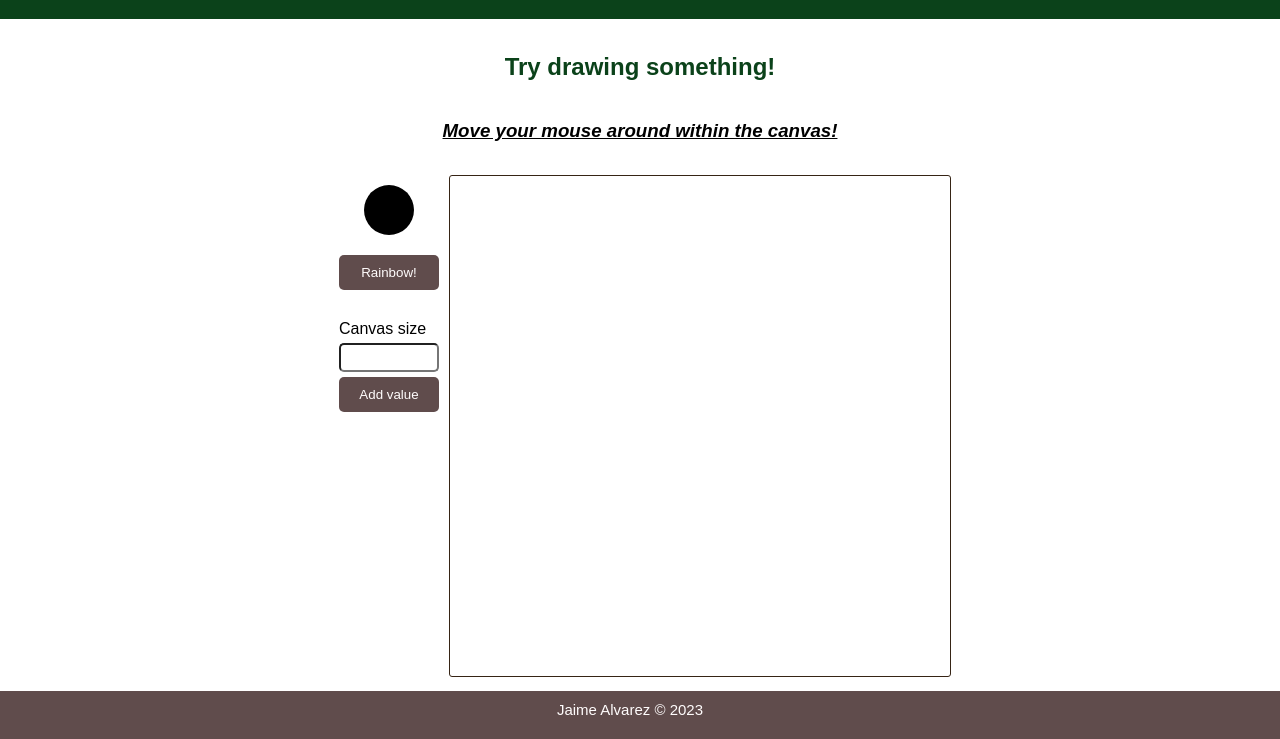
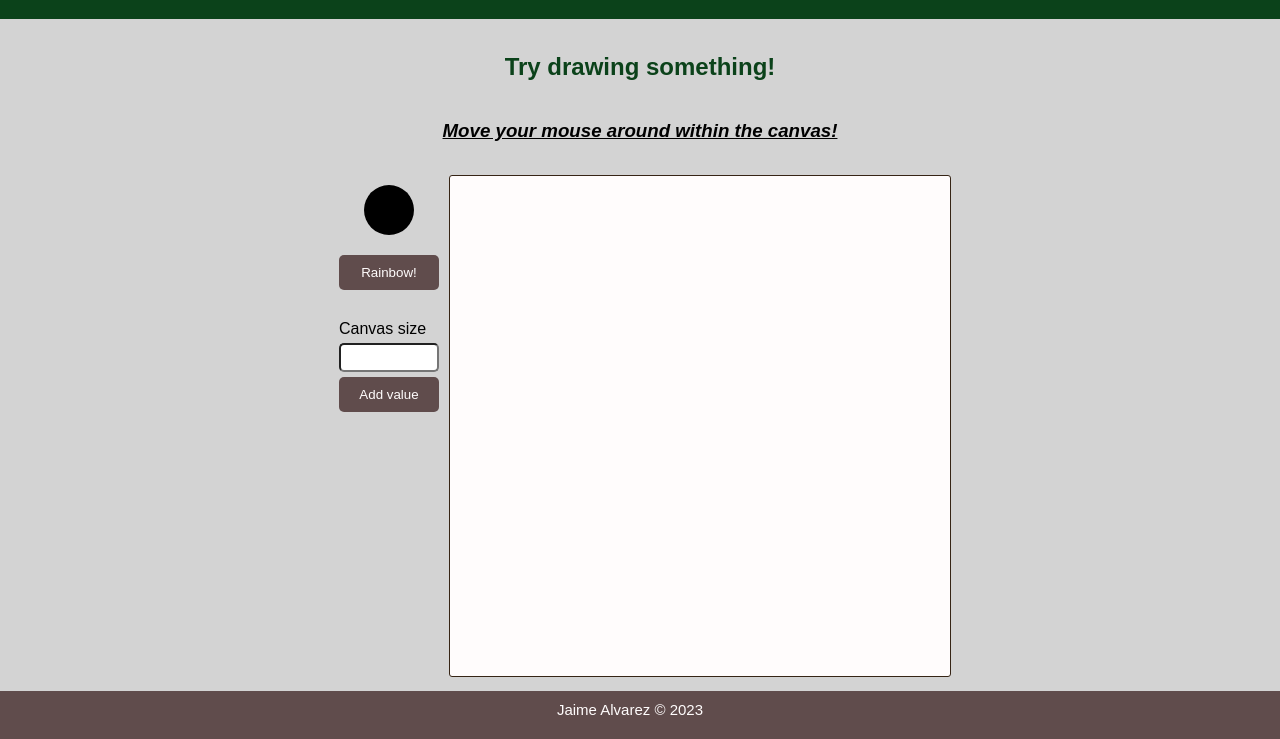
Before and after one commit to Jaime-alv/psychedelicPotato, a website: page index.html in a window 1280 px wide. Shown: the part 61-800 px from the top of the page. Drawn offline with Linux system fonts and the light colour scheme.

Commit message:
Update style file
Add background to reduce eye strain, but leave canvas on white to
add some texture.

```diff
--- a/style.css
+++ b/style.css
@@ -58,6 +58,7 @@ main {
     margin: 0px;
     padding: 0px;
     flex: auto;
+    background-color: lightgrey;
 }
 
 h2.title {
@@ -89,6 +90,7 @@ div.grid-canvas {
     flex-wrap: wrap;
     margin: 0px;
     padding: 0px;
+    background-color: #fffcfc;
 }
 
 div.grid-container {
@@ -133,6 +135,7 @@ aside {
     gap: 20px;
     align-items: center;
     padding-top: 10px;
+    justify-content: center;
 }
 
 .current-colour {
```
